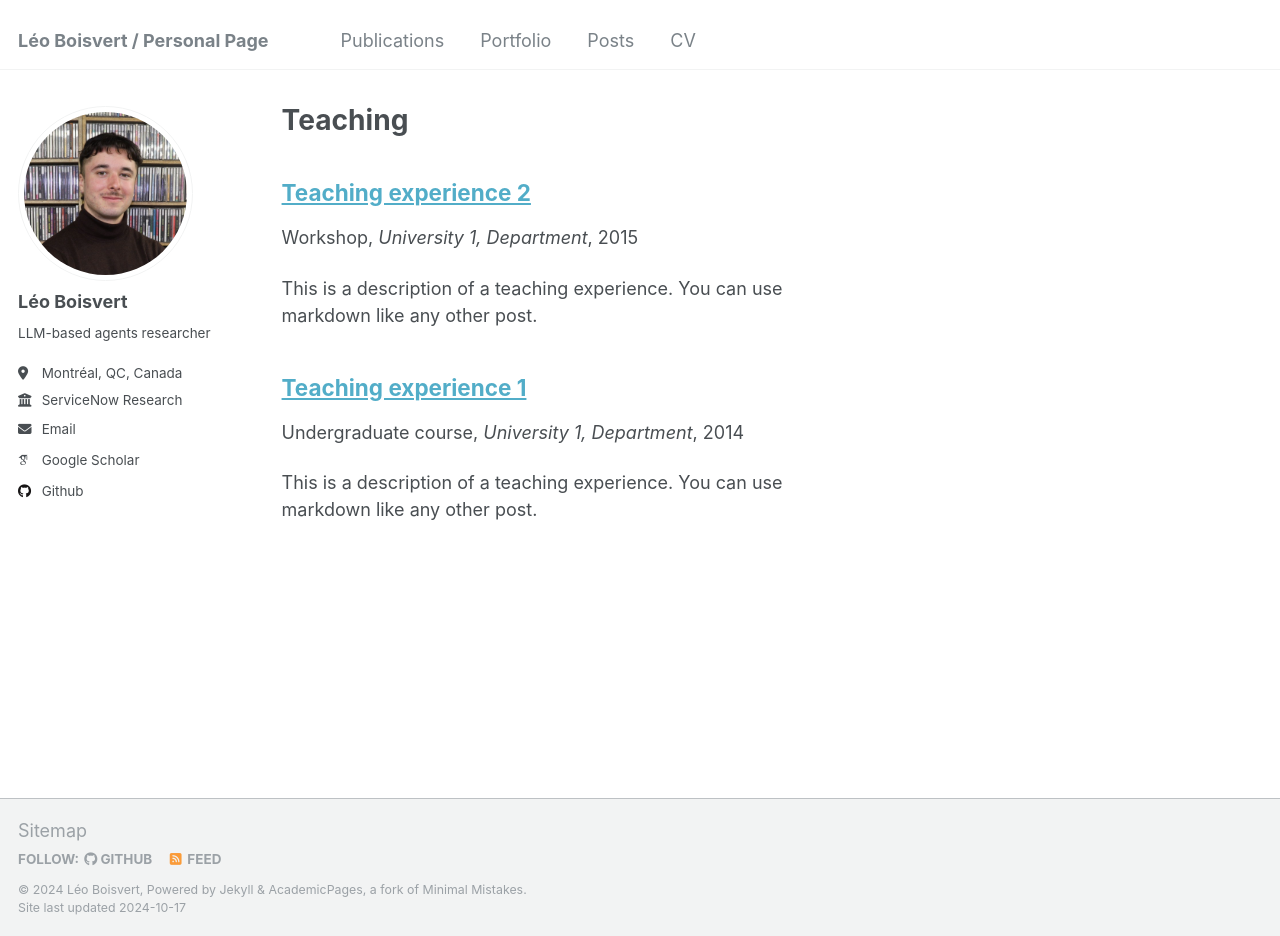
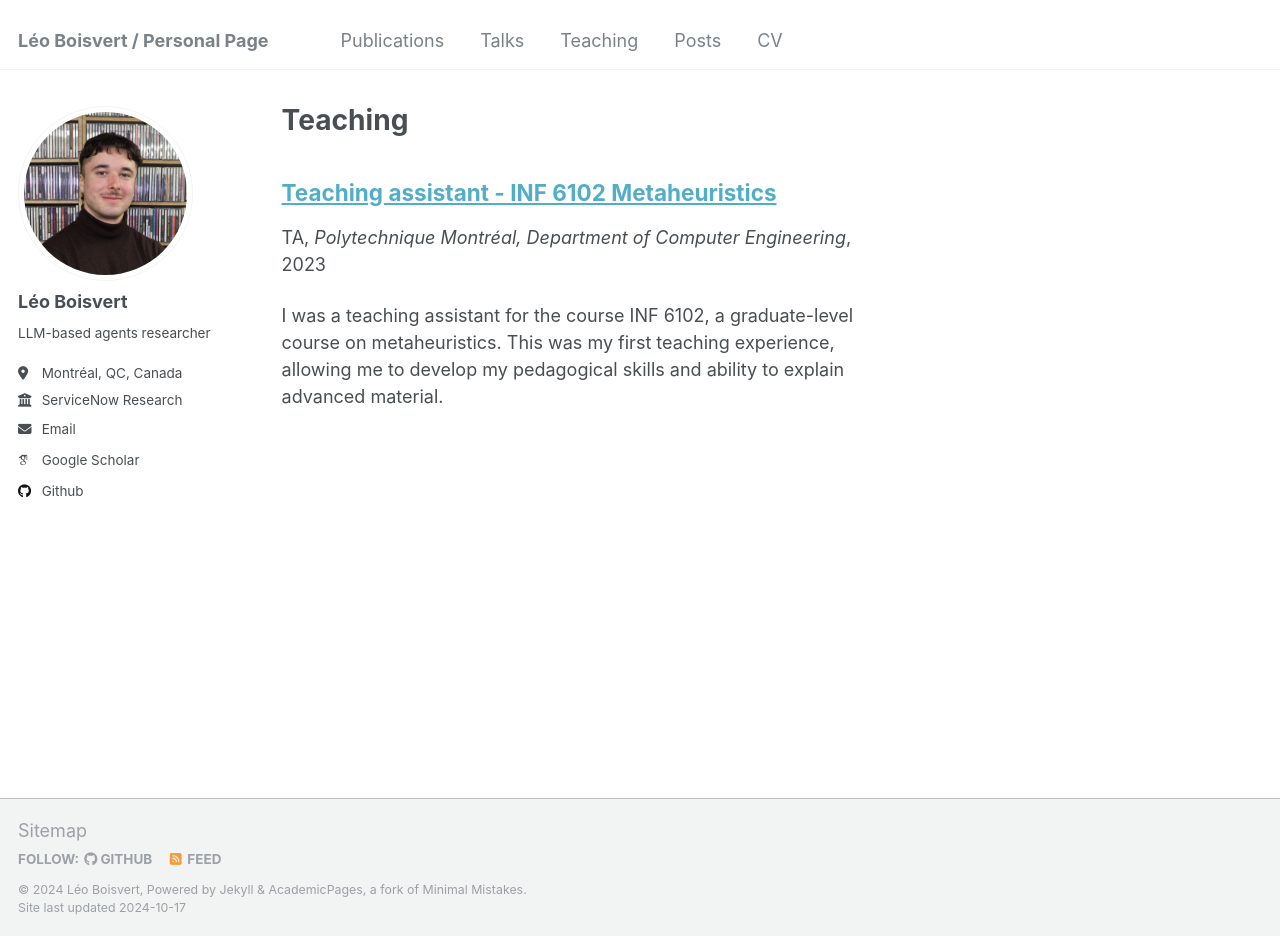
Before and after one commit to jardinetsouffleton/jardinetsouffleton.github.io, a Jekyll site: the page built from _pages/teaching.html, in a window 1280 px wide and 936 px high. Built offline with Jekyll 4.4.1, drawn with Linux system fonts in a browser that asks for light colours; some web fonts are replaced.

Commit message:
added teaching experience

```diff
--- a/_teaching/2014-spring-teaching-1.md
+++ /dev/null
@@ -1,20 +0,0 @@
----
-title: "Teaching experience 1"
-collection: teaching
-type: "Undergraduate course"
-permalink: /teaching/2014-spring-teaching-1
-venue: "University 1, Department"
-date: 2014-01-01
-location: "City, Country"
----
-
-This is a description of a teaching experience. You can use markdown like any other post.
-
-Heading 1
-======
-
-Heading 2
-======
-
-Heading 3
-======
--- a/_teaching/2015-spring-teaching-2.md
+++ /dev/null
@@ -1,20 +0,0 @@
----
-title: "Teaching experience 2"
-collection: teaching
-type: "Workshop"
-permalink: /teaching/2015-spring-teaching-1
-venue: "University 1, Department"
-date: 2015-01-01
-location: "City, Country"
----
-
-This is a description of a teaching experience. You can use markdown like any other post.
-
-Heading 1
-======
-
-Heading 2
-======
-
-Heading 3
-======
--- /dev/null
+++ b/_teaching/2023-winter-ta-metaheuristics.md
@@ -0,0 +1,23 @@
+---
+title: "Teaching assistant - INF 6102 Metaheuristics"
+collection: teaching
+type: "TA"
+permalink: /teaching/2023-winter-ta-metaheuristics
+venue: "Polytechnique Montréal, Department of Computer Engineering"
+date: 2023-01-01
+location: "Montreal, Canada"
+---
+
+I was a teaching assistant for the course INF 6102, a graduate-level course on metaheuristics. This was my first teaching experience, allowing me to develop my pedagogical skills and ability to explain advanced material.
+
+### Responsibilities
+
+- Drafting assignments helped me familiarize myself with state-of-the-art metaheuristics to create high-level assignments.
+- Correcting assignments and leading tutorials deepened my understanding of metaheuristics while teaching others.
+- The experience confirmed that the best way to learn is to teach, and it helped me hone my ability to convey complex concepts effectively.
+
+### Course Details
+
+- **Instructor:** Quentin Cappart
+- **Term:** January 2023 – April 2023
+- **Department:** Computer Engineering, Polytechnique Montréal
```
Also changed, not shown: _data/navigation.yml (+6 -6 lines).
